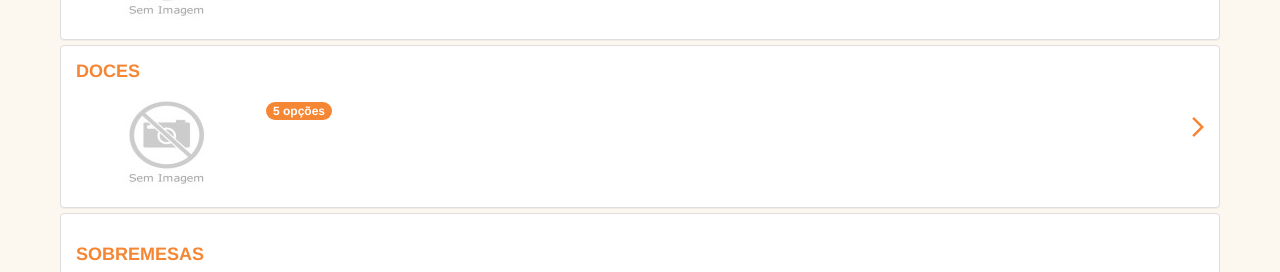
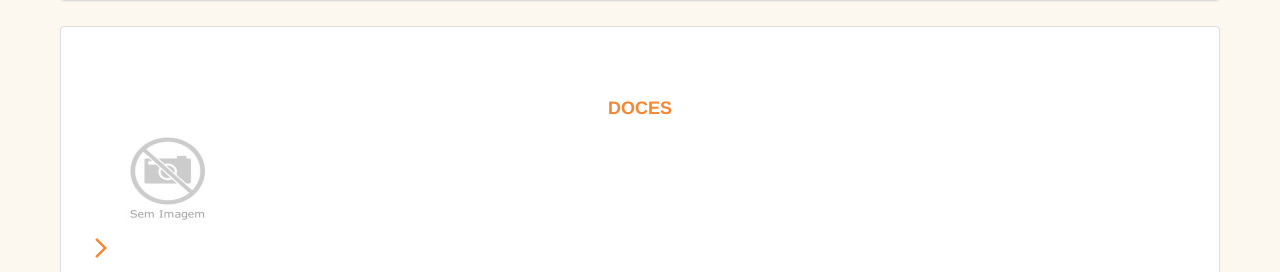
Before and after one commit to NaujOinotna/resthouse, a Flask app: page /associado/cardapio/1 in a window 1280 px wide. Shown: the part 966-1238 px from the top of the page. Run offline with Flask 2, Linux system fonts and the light colour scheme; a user stored in the database is signed in; data comes from the database, SQL or seed files in the repository; data that the repository does not hold is empty; some libraries are stand-ins or nearby versions.

Commit message:
Categoriaas full

```diff
--- a/app/templates/cardapio.html
+++ b/app/templates/cardapio.html
@@ -65,8 +65,7 @@
 						<div class="panel-group">
 
 							{% for categoria in associado.categorias_associado	%}
-									<!--class="btn btn-link btn-md"-->
-								<a style = "width:100%; padding: 0px; margin: 0px" id="btn-produtos" type="link"  href="{{ url_for('views.carregar_cardapio_produtos', associado_categoria_id=categoria.id) }}">
+								<a style = "width:100%; padding: 0px; margin: 0px" id="btn-produtos" type="link" class="btn btn-link btn-md" href="{{ url_for('views.carregar_cardapio_produtos', associado_categoria_id=categoria.id) }}">
 									<div class="panel panel-default"style="margin-top:5px; margin-left:5px; margin-right:5px">
 										<div class="panel-body" >
 												<div class="media" >
```
